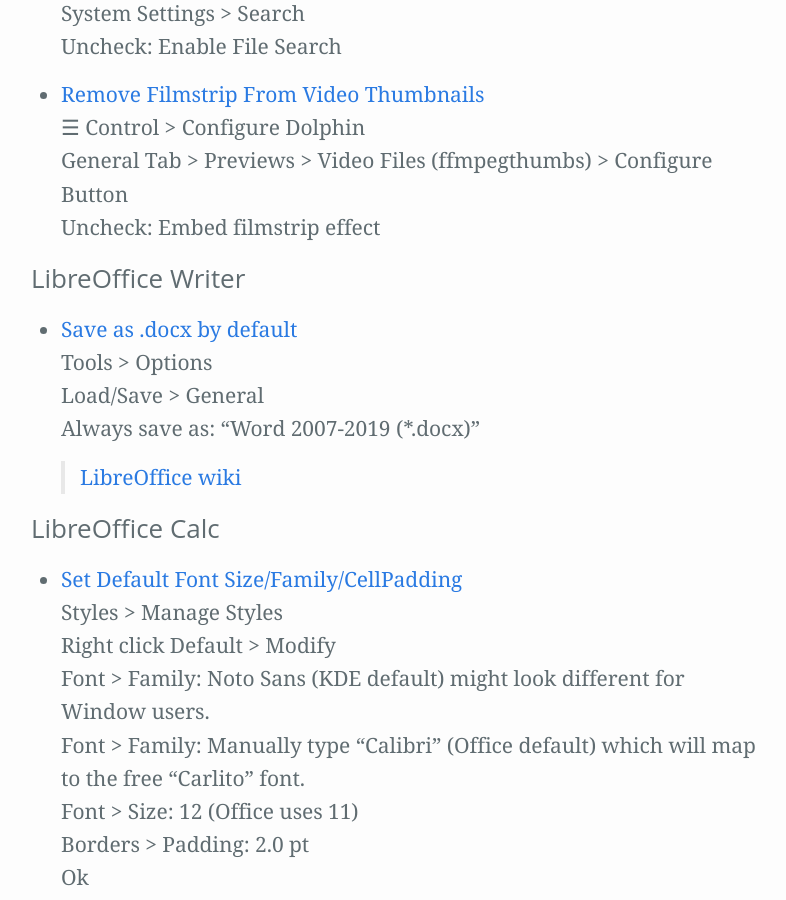
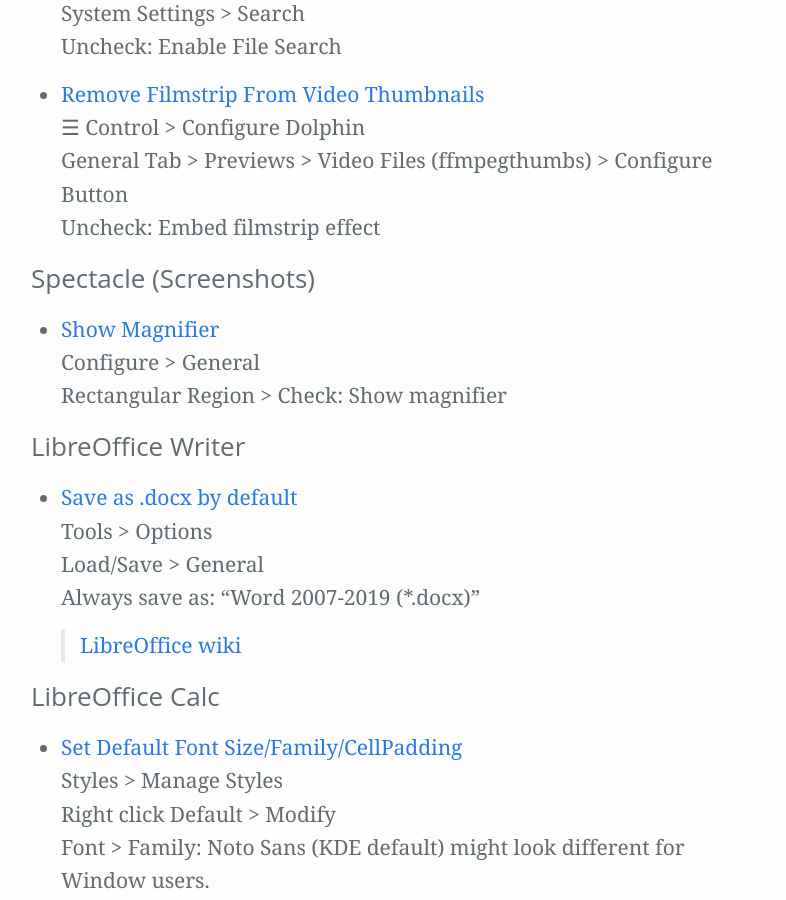
Before and after one commit to Zren/zren.github.io, a Jekyll site: the page built from kde_tips/tips.md, in a window 1280 px wide and 900 px high, scrolled down 8133 px. Shown: the whole window, without its empty margins (239-1025 px from the left). Built offline with Jekyll 4.4.1, drawn with Linux system fonts in a browser that asks for light colours; our own code applies the rules of GitHub Pages for plain Markdown files.

Commit message:
Add Spectacle Magnifier tip

```diff
--- a/kde_tips/tips.md
+++ b/kde_tips/tips.md
@@ -303,6 +303,15 @@
 {% endcapture%}{% include tip.html label=label contents=contents %}
 </ul>
 
+### Spectacle (Screenshots)
+
+<ul>
+{% capture label %}Show Magnifier{% endcapture %}{% capture contents %}
+  Configure > General
+  Rectangular Region > Check: Show magnifier
+{% endcapture%}{% include tip.html label=label contents=contents %}
+</ul>
+
 ### LibreOffice Writer
 
 <ul>
```
